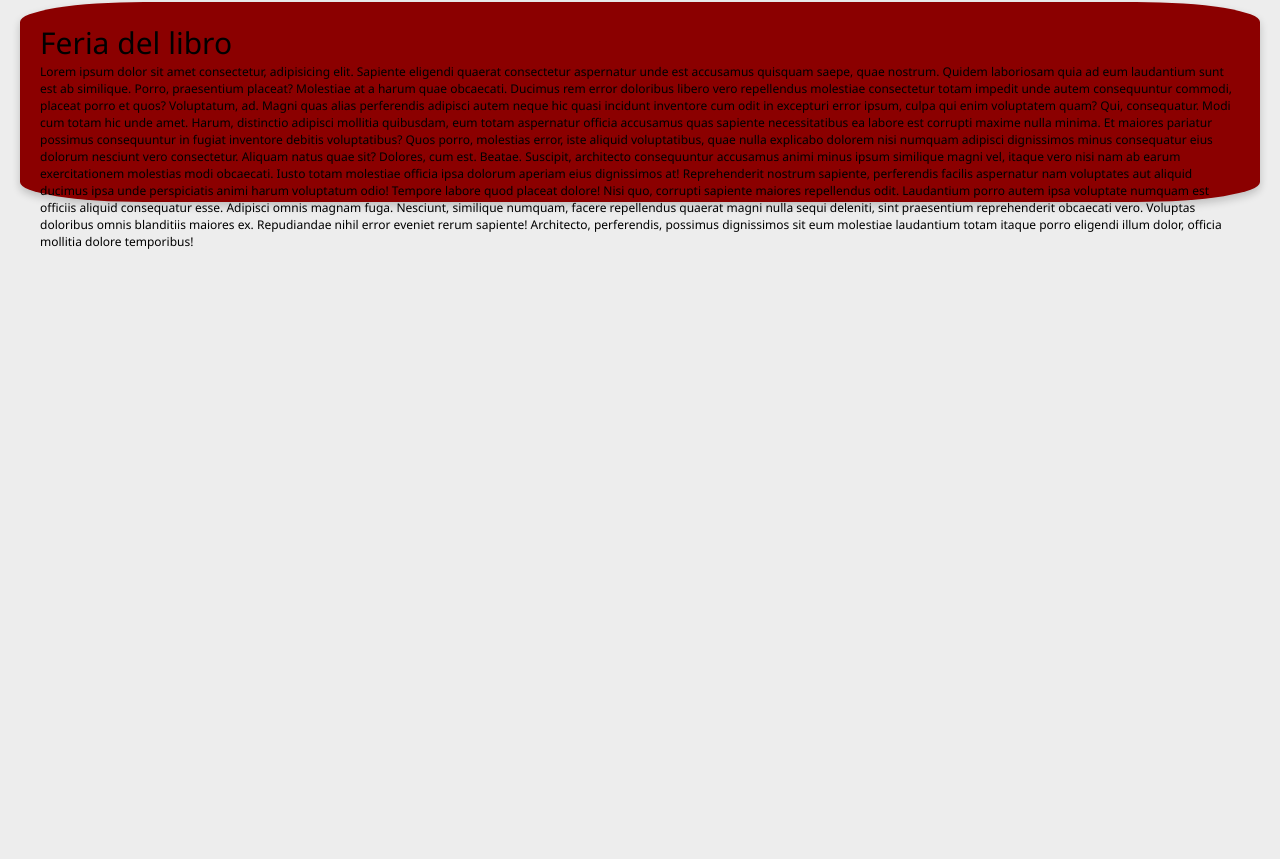
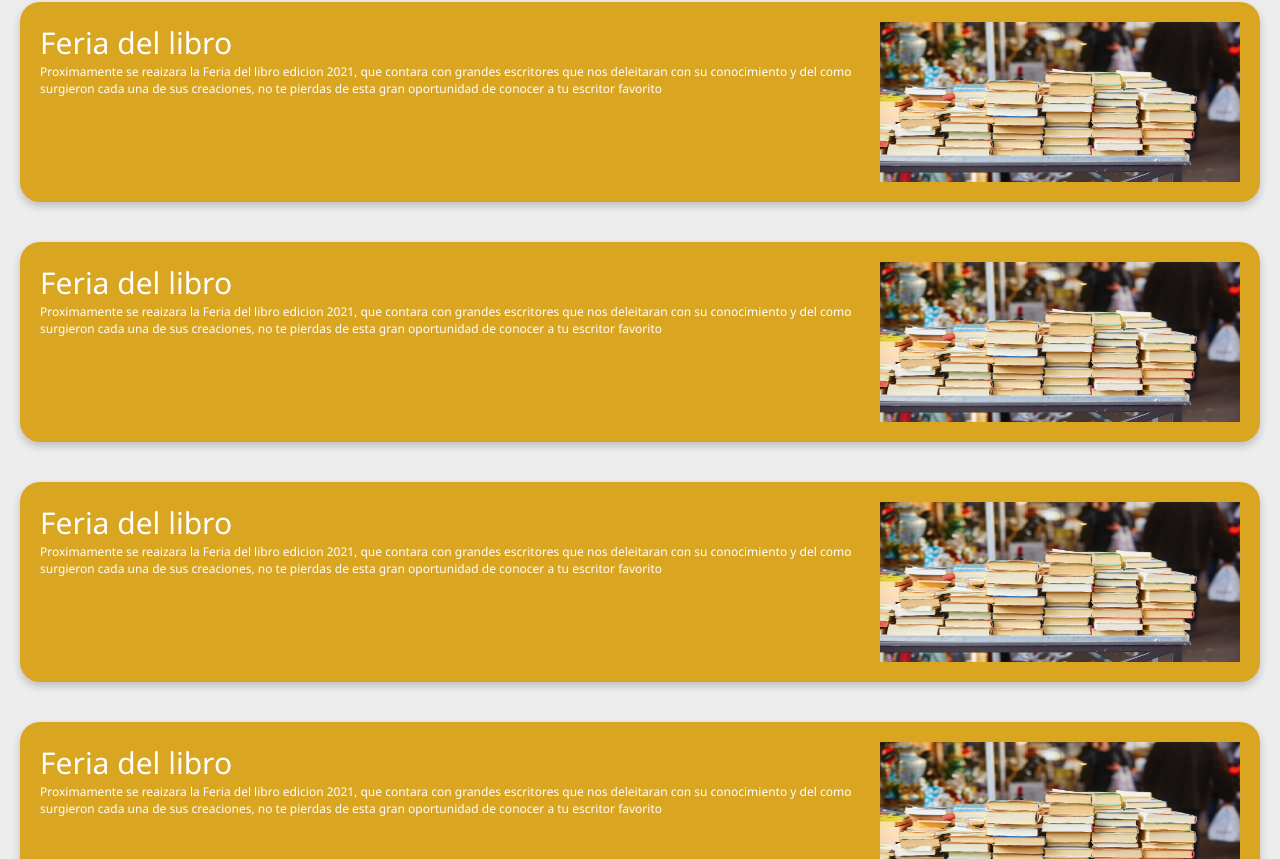
Before and after one commit to KestlerBarrios/Artemis_libros, a plain HTML site: page pages/servicios.html in a window 1280 px wide. Shown: the part 93-952 px from the top of the page. Before the commit the page ends 800 px from the top, so only its background shows below. Drawn offline with Linux system fonts and the light colour scheme.

Commit message:
Pantalla de servicios 1.0

```diff
--- a/pages/servicios.html
+++ b/pages/servicios.html
@@ -28,16 +28,59 @@
 
 <body>
     <div class="card">
-        <p id="titulo">Feria del libro</p>
-        <p id="descripcion">Lorem ipsum dolor sit amet consectetur, adipisicing elit. Sapiente eligendi quaerat consectetur aspernatur unde est accusamus quisquam saepe, quae nostrum. Quidem laboriosam quia ad eum laudantium sunt est ab similique. Porro, praesentium placeat?
-            Molestiae at a harum quae obcaecati. Ducimus rem error doloribus libero vero repellendus molestiae consectetur totam impedit unde autem consequuntur commodi, placeat porro et quos? Voluptatum, ad. Magni quas alias perferendis adipisci autem
-            neque hic quasi incidunt inventore cum odit in excepturi error ipsum, culpa qui enim voluptatem quam? Qui, consequatur. Modi cum totam hic unde amet. Harum, distinctio adipisci mollitia quibusdam, eum totam aspernatur officia accusamus quas
-            sapiente necessitatibus ea labore est corrupti maxime nulla minima. Et maiores pariatur possimus consequuntur in fugiat inventore debitis voluptatibus? Quos porro, molestias error, iste aliquid voluptatibus, quae nulla explicabo dolorem nisi
-            numquam adipisci dignissimos minus consequatur eius dolorum nesciunt vero consectetur. Aliquam natus quae sit? Dolores, cum est. Beatae. Suscipit, architecto consequuntur accusamus animi minus ipsum similique magni vel, itaque vero nisi nam
-            ab earum exercitationem molestias modi obcaecati. Iusto totam molestiae officia ipsa dolorum aperiam eius dignissimos at! Reprehenderit nostrum sapiente, perferendis facilis aspernatur nam voluptates aut aliquid ducimus ipsa unde perspiciatis
-            animi harum voluptatum odio! Tempore labore quod placeat dolore! Nisi quo, corrupti sapiente maiores repellendus odit. Laudantium porro autem ipsa voluptate numquam est officiis aliquid consequatur esse. Adipisci omnis magnam fuga. Nesciunt,
-            similique numquam, facere repellendus quaerat magni nulla sequi deleniti, sint praesentium reprehenderit obcaecati vero. Voluptas doloribus omnis blanditiis maiores ex. Repudiandae nihil error eveniet rerum sapiente! Architecto, perferendis,
-            possimus dignissimos sit eum molestiae laudantium totam itaque porro eligendi illum dolor, officia mollitia dolore temporibus!</p>
+        <div class="info">
+            <p id="titulo">Feria del libro</p>
+            <p id="descripcion"> Proximamente se reaizara la Feria del libro edicion 2021, que contara con grandes escritores que nos deleitaran con su conocimiento y del como surgieron cada una de sus creaciones, no te pierdas de esta gran oportunidad de conocer a tu escritor
+                favorito
+            </p>
+        </div>
+        <div class="imagen">
+            <img id="image" src="../assets/img/feria-del-libro.jpeg" alt="feria-del-libro">
+        </div>
+    </div>
+    <div class="card">
+        <div class="info">
+            <p id="titulo">Feria del libro</p>
+            <p id="descripcion"> Proximamente se reaizara la Feria del libro edicion 2021, que contara con grandes escritores que nos deleitaran con su conocimiento y del como surgieron cada una de sus creaciones, no te pierdas de esta gran oportunidad de conocer a tu escritor
+                favorito
+            </p>
+        </div>
+        <div class="imagen">
+            <img id="image" src="../assets/img/feria-del-libro.jpeg" alt="feria-del-libro">
+        </div>
+    </div>
+    <div class="card">
+        <div class="info">
+            <p id="titulo">Feria del libro</p>
+            <p id="descripcion"> Proximamente se reaizara la Feria del libro edicion 2021, que contara con grandes escritores que nos deleitaran con su conocimiento y del como surgieron cada una de sus creaciones, no te pierdas de esta gran oportunidad de conocer a tu escritor
+                favorito
+            </p>
+        </div>
+        <div class="imagen">
+            <img id="image" src="../assets/img/feria-del-libro.jpeg" alt="feria-del-libro">
+        </div>
+    </div>
+    <div class="card">
+        <div class="info">
+            <p id="titulo">Feria del libro</p>
+            <p id="descripcion"> Proximamente se reaizara la Feria del libro edicion 2021, que contara con grandes escritores que nos deleitaran con su conocimiento y del como surgieron cada una de sus creaciones, no te pierdas de esta gran oportunidad de conocer a tu escritor
+                favorito
+            </p>
+        </div>
+        <div class="imagen">
+            <img id="image" src="../assets/img/feria-del-libro.jpeg" alt="feria-del-libro">
+        </div>
+    </div>
+    <div class="card">
+        <div class="info">
+            <p id="titulo">Feria del libro</p>
+            <p id="descripcion"> Proximamente se reaizara la Feria del libro edicion 2021, que contara con grandes escritores que nos deleitaran con su conocimiento y del como surgieron cada una de sus creaciones, no te pierdas de esta gran oportunidad de conocer a tu escritor
+                favorito
+            </p>
+        </div>
+        <div class="imagen">
+            <img id="image" src="../assets/img/feria-del-libro.jpeg" alt="feria-del-libro">
+        </div>
     </div>
 </body>
 
--- a/styles/servicios.css
+++ b/styles/servicios.css
@@ -1,10 +1,12 @@
 .card {
     padding: 20;
     margin: 20;
-    background-color: darkred;
+    background-color: goldenrod;
     height: 20%;
     box-shadow: 0 4px 8px 0 rgba(0, 0, 0, 0.2);
-    border-radius: 10% 10%;
+    border-radius: 20px;
+    display: inline-block;
+    color: white;
 }
 
 #titulo {
@@ -12,5 +14,21 @@
 }
 
 #descripcion {
+    padding: 0 20 0 0;
     font-size: 12;
 }
+
+.info {
+    float: left;
+    width: 70%;
+}
+
+#image {
+    width: 100%;
+    height: 100%;
+}
+
+.imagen {
+    width: 30%;
+    float: right;
+}
```
Also changed, not shown: assets/img/feria-del-libro.jpeg (added).
